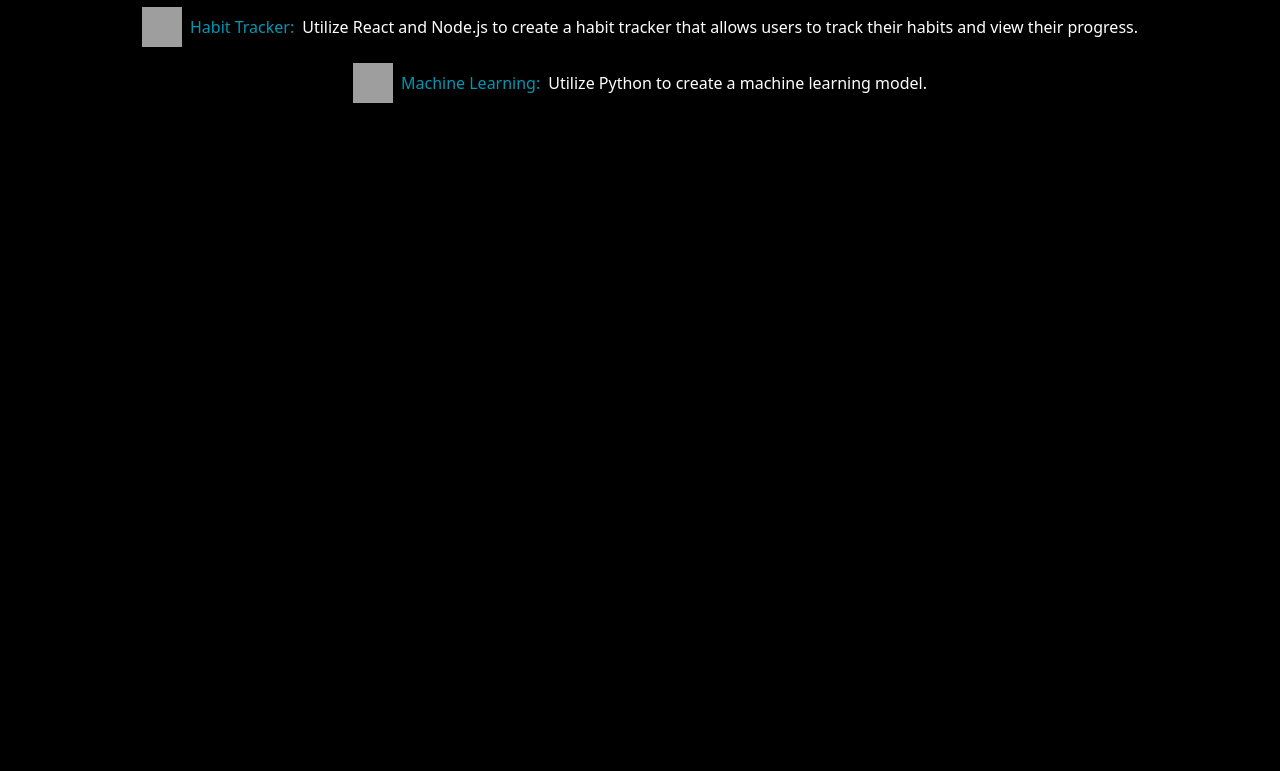
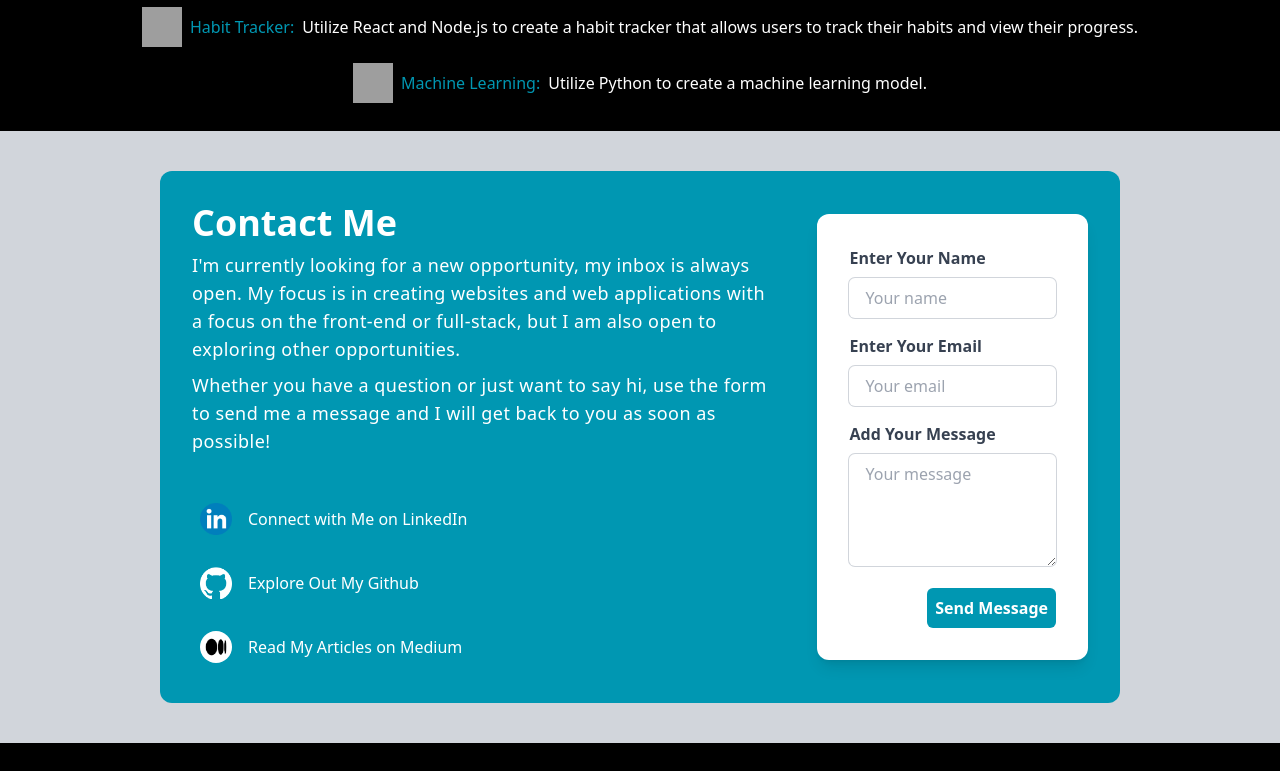
Before and after one commit to andrewjulian/portfolio-website, a React (Vite) app in the folder portfolio-website/: page / in a window 1280 px wide. Shown: the part 2000-2771 px from the top of the page. Before the commit the page ends 2131 px from the top, so only its background shows below. Built offline with nearby package versions, Linux system fonts and the light colour scheme; grey boxes are pictures that could not be loaded.

Commit message:
added contact form (not yet working) and footer

```diff
--- a/portfolio-website/src/App.jsx
+++ b/portfolio-website/src/App.jsx
@@ -4,6 +4,8 @@ import Navbar from "./components/Navbar";
 import Hero from "./components/Hero";
 import About from "./components/About";
 import Projects from "./components/Projects";
+import Contact from "./components/Contact";
+import Footer from "./components/Footer";
 
 function App() {
   return (
@@ -12,6 +14,8 @@ function App() {
       <Hero />
       <About />
       <Projects />
+      <Contact />
+      <Footer />
     </div>
   );
 }
--- a/portfolio-website/src/components/Contact.jsx
+++ b/portfolio-website/src/components/Contact.jsx
@@ -1,7 +1,107 @@
 import React from "react";
+import github from "../assets/github-mark-white.png";
+import linked from "../assets/linkedinlogo.png";
+import medium from "../assets/medium-black-symbol.png";
 
 const Contact = () => {
-  return <div>Contact</div>;
+  return (
+    <div className="antialiased bg-gray-300 px-[12.5%] py-10 ">
+      <div clasName="flex w-full min-h-screen">
+        <div className="flex flex-col lg:flex-row lg:space-x-10 lg:space-y-0 space-y-4 w-full p-8 bg-[#0097b2] rounded-xl max-w-[75vw] items-center justify-center">
+          <div className="flex flex-col justify-between">
+            <div>
+              <h1 className="text-4xl font-bold text-white ">Contact Me</h1>
+              <p className="pt-2 text-white text-lg tracking-wide">
+                I'm currently looking for a new opportunity, my inbox is always
+                open. My focus is in creating websites and web applications with
+                a focus on the front-end or full-stack, but I am also open to
+                exploring other opportunities.
+              </p>
+              <p className="pt-2 text-white text-lg tracking-wide mb-10">
+                Whether you have a question or just want to say hi, use the form
+                to send me a message and I will get back to you as soon as
+                possible!
+              </p>
+              <div className="flex flex-col space-y-4">
+                <div className="inline-flex space-x-2 items-center">
+                  <a
+                    href="https://www.linkedin.com/in/andrewjohnjulian/"
+                    target="blank"
+                  >
+                    <img src={linked} alt="linked" className="w-8 h-8 m-2" />
+                  </a>
+                  <span className="text-white">
+                    Connect with Me on LinkedIn
+                  </span>
+                </div>
+                <div className="inline-flex space-x-2 items-center ">
+                  <a href="https://github.com/Andrewjulian" target="blank">
+                    <img src={github} alt="github" className="w-8 h-8 m-2" />
+                  </a>
+                  <span className="text-white">Explore Out My Github</span>
+                </div>
+                <div className="inline-flex space-x-2 items-center ">
+                  <a href="https://medium.com/@andrewjjulian" target="blank">
+                    <img
+                      src={medium}
+                      alt="medium"
+                      className="w-8 h-8 m-2 bg-white rounded-full"
+                    />
+                  </a>
+                  <span className="text-white">Read My Articles on Medium</span>
+                </div>
+              </div>
+            </div>
+          </div>
+          <div className="w-full">
+            <div className="bg-white rounded-xl shadow-lg p-8">
+              <form onSubmit="" className="flex flex-col space-y-4">
+                <div>
+                  <label htmlFor="name" className="text-gray-700 font-bold">
+                    Enter Your Name
+                  </label>
+                  <input
+                    type="text"
+                    name="name"
+                    id="name"
+                    placeholder="Your name"
+                    className="ring-1 ring-gray-300 w-full rounded-md px-4 py-2 outline-none focus:ring-2 focus:ring-[#0097b2] mt-2"
+                  />
+                </div>
+                <div>
+                  <label htmlFor="email" className="text-gray-700 font-bold">
+                    Enter Your Email
+                  </label>
+                  <input
+                    type="text"
+                    name="email"
+                    id="email"
+                    placeholder="Your email"
+                    className="ring-1 ring-gray-300 w-full rounded-md px-4 py-2 outline-none focus:ring-2 focus:ring-[#0097b2] mt-2"
+                  />
+                </div>
+                <div>
+                  <label htmlFor="message" className="text-gray-700 font-bold">
+                    Add Your Message
+                  </label>
+                  <textarea
+                    name="message"
+                    id="message"
+                    rows="4"
+                    placeholder="Your message"
+                    className="ring-1 ring-gray-300 w-full rounded-md px-4 py-2 outline-none focus:ring-2 focus:ring-[#0097b2] mt-2"
+                  />
+                </div>
+                <button className="inline-block self-end font-bold p-2 bg-[#0097b2] text-white rounded-md py-2">
+                  Send Message
+                </button>
+              </form>
+            </div>
+          </div>
+        </div>
+      </div>
+    </div>
+  );
 };
 
 export default Contact;
--- /dev/null
+++ b/portfolio-website/src/components/Footer.jsx
@@ -0,0 +1,38 @@
+import React from "react";
+import { DiReact } from "react-icons/di";
+import { TbBrandTailwind } from "react-icons/tb";
+
+const Footer = () => {
+  return (
+    <div>
+      <div className="w-[90vw] mx-auto container md:p-6 p-4 md:flex md:items-center md:justify-between">
+        <span className="text-sm text-gray-500 sm:text-center dark:text-gray-400">
+          Created By: Andrew Julian @ 2023
+        </span>
+        <ul className="flex flex-wrap items-center mt-3 text-sm text-gray-500 dark:text-gray-400 sm:mt-0">
+          <li className="mr-4">Made With:</li>
+          <li className="mr-2">
+            <a
+              href="https://react.dev/"
+              target="_blank"
+              className="flex justify-center items-center"
+            >
+              <DiReact className="w-10 h-10" />
+            </a>
+          </li>
+          <li className="mr-2">
+            <a
+              href="https://tailwindcss.com/"
+              target="blank"
+              className="flex justify-center items-center"
+            >
+              <TbBrandTailwind className="w-10 h-10" />
+            </a>
+          </li>
+        </ul>
+      </div>
+    </div>
+  );
+};
+
+export default Footer;
--- a/portfolio-website/src/components/Hero.jsx
+++ b/portfolio-website/src/components/Hero.jsx
@@ -1,4 +1,4 @@
-import React, { useState, useEffect } from "react";
+import React from "react";
 import hero from "../assets/heroimage.png";
 import linked from "../assets/linkedinlogo.png";
 import github from "../assets/github-mark-white.png";
--- a/portfolio-website/src/components/NewTechCard.jsx
+++ b/portfolio-website/src/components/NewTechCard.jsx
@@ -3,7 +3,7 @@ import React from "react";
 const NewTechCard = ({ project }) => {
   const { tech, description, image } = project;
   return (
-    <div className="flex flex-col items-center justify-center text-center mx-10 sm:flex-row m-2">
+    <div className="flex flex-col items-center justify-center text-center mx-10  lg:flex-row m-2">
       <img
         className="sm:h-10 w-10 items-center justify-center mr-2 "
         src={image}
--- a/portfolio-website/src/components/Projects.jsx
+++ b/portfolio-website/src/components/Projects.jsx
@@ -69,7 +69,7 @@ const Projects = () => {
       <h1 className="text-center text-[#0097b2] font-extrabold text-[6vw] sm:text-[5vw] my-3">
         Projects
       </h1>
-      <div className="flex flex-col md:flex-row items-center justify-center px-10">
+      <div className="flex flex-col lg:flex-row items-center justify-center px-10">
         {projectCards}
       </div>
       <h5 className=" mb-2 text-center  sm:text-center text-[#0097b2] font-extrabold text-[4vw] sm:text-[2vw] mt-4">
```
Also changed, not shown: 1 other file (tests, documents, lock files or other folders).
